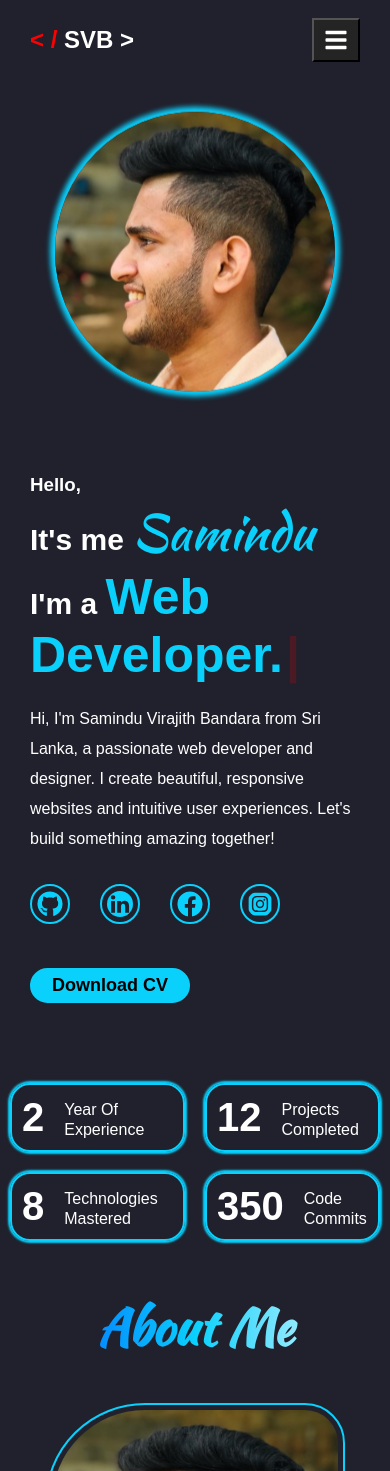
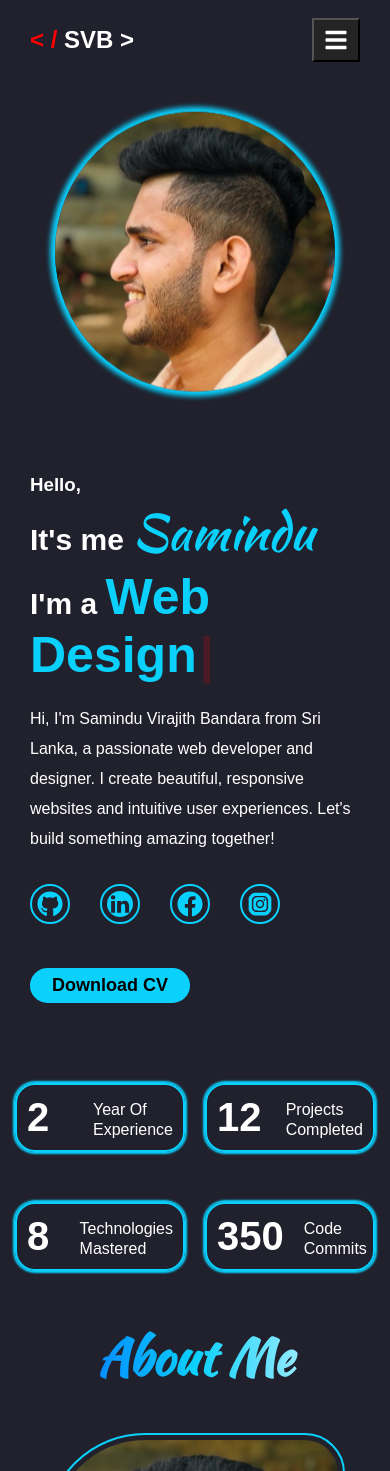
Before and after one commit to SaminduVirajith/my_portfolio, a React (Vite) app: page / in a window 390 px wide. Shown: the top 1471 px of the page. Built offline with nearby package versions, Linux system fonts and the light colour scheme.

Commit message:
finishing product

```diff
--- a/src/assets/components/hero/Hero.css
+++ b/src/assets/components/hero/Hero.css
@@ -217,29 +217,47 @@
         order: 2;
     }
 }
-@media only screen and (max-width: 768px){
+@media only screen and (max-width: 765px){
     .counter{
-        flex-wrap: wrap;
-        gap: 20px;
+        display: grid;
+        grid-template-columns: repeat(2, 1fr);
+        gap: 50px 10px;
     }
     .counter .counert-single{
-        flex: 1 1 150px;
+        width: 170px;
         margin: 0 auto;
     }
     .counter .counert-single .numbers{
         font-size: 40px;
+        width: 170px;
     }
     .counter .counert-single p{
         margin-top: 5px;
     }
 }
-@media only screen and (min-width: 819px) and (max-width: 1024px){
+@media only screen and (max-width: 380px){
+    .counter .counert-single{
+        width: 150px;
+        margin: 0 auto;
+    }
+    .counter .counert-single .numbers{
+        font-size: 30px;
+        width: 150px;
+    }
+    .counter .counert-single p{
+        margin-top: 5px;
+        font-size: 12px;
+    }
+}
+@media only screen and (min-width: 768px) and (max-width: 1024px){
     .counter{
-        flex-wrap: wrap;
+        display: grid;
+        grid-template-columns: repeat(2, 1fr);
         gap: 50px;
+        place-items: center;
     }
     .counter .counert-single{
-        flex: 1 1 200px;
+        width: 250px;
     }
 }
 @media only screen and (width: 1024px){
@@ -249,4 +267,8 @@
     .counter .counert-single{
         flex: 1 1 300px;
     }
+    .counter .counert-single p{
+        font-size: 20px;
+        line-height: 25px;
+    }
 }
--- a/src/assets/components/hero/Hero.jsx
+++ b/src/assets/components/hero/Hero.jsx
@@ -21,7 +21,7 @@ const Hero = () => {
             <span style={{ color: 'red', fontWeight: 'bold' }}>
               <Typewriter
                 words={['Web Designer.', 'Web Developer.']}
-                loop={1}
+                loop={true}
                 cursor
                 cursorStyle='|'
                 typeSpeed={100}
```
